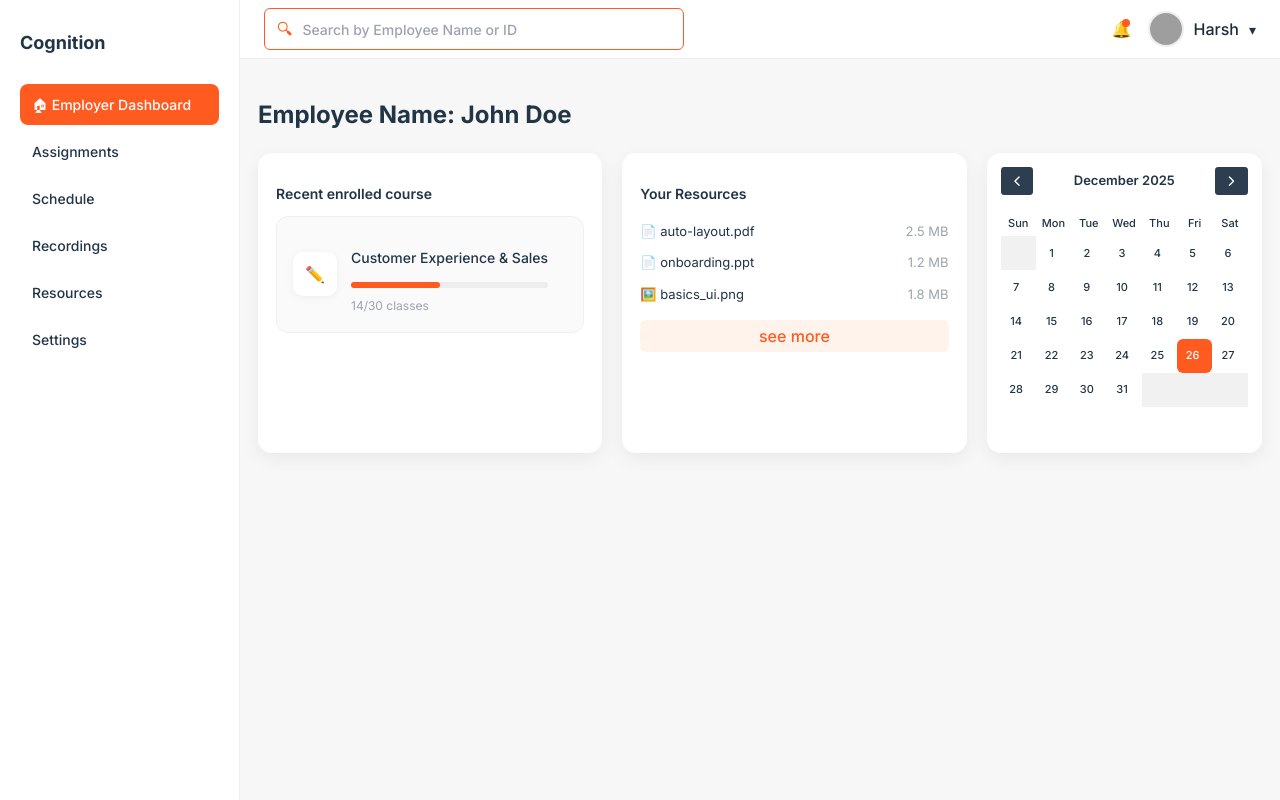
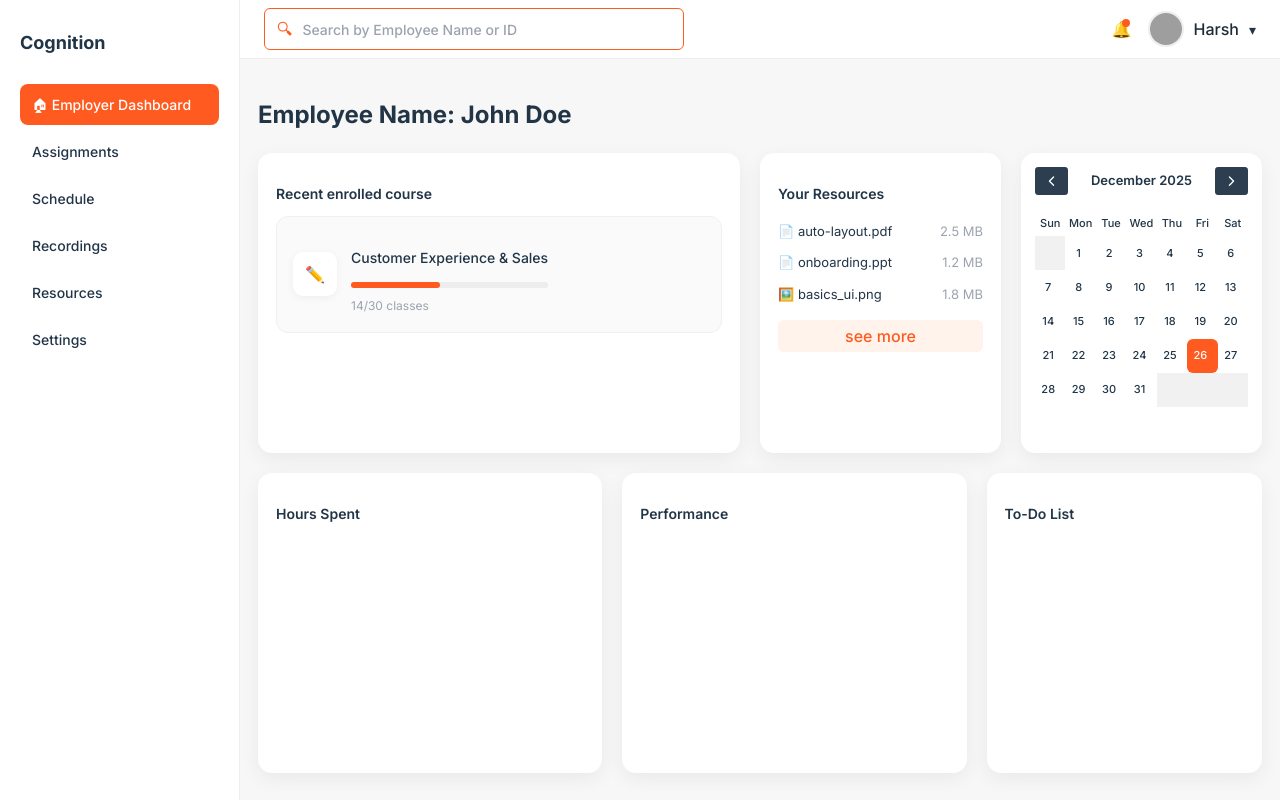
Before and after one commit to srewashimondal/cognition, a React (Vite) app in the folder frontend/: page /employer in a window 1280 px wide. Built offline with nearby package versions, Linux system fonts and the light colour scheme; grey boxes are pictures that could not be loaded.

Commit message:
Added 2nd row of dashboard employer + fixed css styling so its not all 3x3 cube style but looks more like figma

```diff
--- a/frontend/src/pages/EmployerDashBoard/EmployerDashBoard.css
+++ b/frontend/src/pages/EmployerDashBoard/EmployerDashBoard.css
@@ -195,6 +195,8 @@
   margin-bottom: 12px;
 }
 
+/*Courses*/
+
 .course-card {
   display: flex;
   gap: 14px;
@@ -240,6 +242,8 @@
   color: #9ca3af;
 }
 
+/*Resources*/
+
 .resource-list {
   list-style: none;
   padding: 0;
@@ -267,6 +271,8 @@
   border-radius: 6px;
   cursor: pointer;
 }
+
+/*Calendar*/
 
 .calendar-card {
   padding: 14px;
@@ -374,3 +380,12 @@
   background: #ff5a1f;
   color: white;
 }
+
+/****************2ND ROW NOW********************/
+
+.dashboard-row-wide {
+  display: grid;
+  grid-template-columns: 2fr 1fr 1fr; /* 👈 key difference */
+  gap: 20px;
+  margin-top: 20px;
+}
--- a/frontend/src/pages/EmployerDashBoard/EmployerHome.tsx
+++ b/frontend/src/pages/EmployerDashBoard/EmployerHome.tsx
@@ -7,7 +7,7 @@ export default function EmployerHome() {
     <>
       <h2>Employee Name: John Doe</h2>
 
-      <div className="dashboard-row">
+      <div className="dashboard-row-wide">
         {/* Recent Course */}
         <div className="card">
           <h3 className="card-title">Recent enrolled course</h3>
@@ -54,6 +54,25 @@ export default function EmployerHome() {
           />
         </div>
       </div>
+
+
+      {/* 2ND ROW */}
+      <div className="dashboard-row">
+        {/* Hours Spent */}
+        <div className="card">
+          <h3 className="card-title">Hours Spent</h3>
+        </div>
+
+        {/* Performance */}
+        <div className="card">
+          <h3 className="card-title">Performance</h3>
+        </div>
+
+        {/* To-Do List */}
+        <div className="card">
+          <h3 className="card-title">To-Do List</h3>
+        </div>
+      </div>
     </>
   );
 }
```
